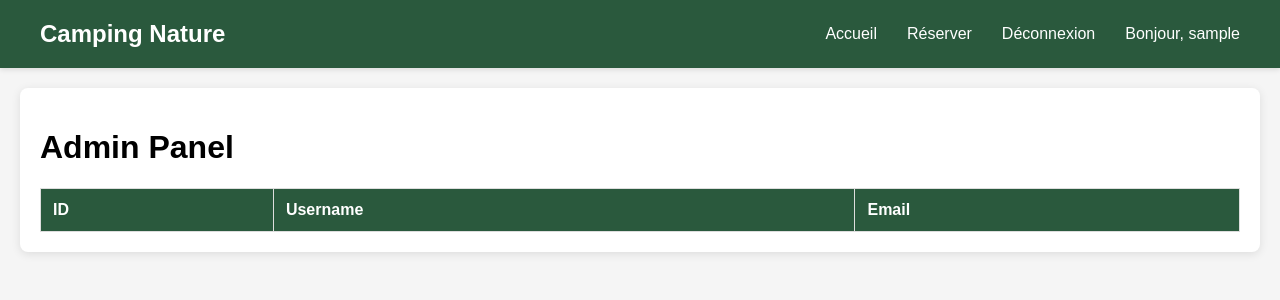
After one commit to Chams91/camping-mamagement-project, a PHP site: page /admin.php in a window 1280 px wide. The commit adds this page. Shown: the top 300 px of the page. Run offline with PHP 8.4, Linux system fonts and the light colour scheme; the visitor is signed in with stand-in values (Sample User, id 1); lists and menus that the app fills with data are empty.

Commit message:
add admin & super admin pages

```diff
--- /dev/null
+++ b/admin.php
@@ -0,0 +1,124 @@
+<?php
+session_start();
+
+// Only allow admins and super_admins
+if (!isset($_SESSION['role']) || ($_SESSION['role'] !== 'admin' && $_SESSION['role'] !== 'super_admin')) {
+    header('Location: login.php');
+    exit;
+}
+?>
+
+<!DOCTYPE html>
+<html lang="fr">
+<head>
+    <meta charset="UTF-8">
+    <title>Admin Panel</title>
+    <style>
+        /* Navigation Bar Styles */
+        header {
+            background-color: #2a593d;
+            padding: 20px 0;
+            box-shadow: 0 2px 5px rgba(0,0,0,0.1);
+        }
+
+        nav {
+            max-width: 1200px;
+            margin: 0 auto;
+            display: flex;
+            justify-content: space-between;
+            align-items: center;
+            padding: 0 20px;
+        }
+
+        .logo {
+            color: white;
+            font-weight: bold;
+            font-size: 24px;
+        }
+
+        .nav-links {
+            display: flex;
+            gap: 30px;
+        }
+
+        .nav-links a {
+            color: white;
+            text-decoration: none;
+            font-size: 16px;
+            transition: color 0.3s;
+        }
+
+        .nav-links a:hover {
+            color: #c8e6c9;
+        }
+
+        /* Page Content Styles */
+        body {
+            font-family: Arial, sans-serif;
+            margin: 0;
+            padding: 0;
+            background-color: #f5f5f5;
+        }
+
+        .container {
+            max-width: 1200px;
+            margin: 20px auto;
+            padding: 20px;
+            background: white;
+            border-radius: 8px;
+            box-shadow: 0 2px 10px rgba(0,0,0,0.1);
+        }
+
+        table {
+            border-collapse: collapse;
+            width: 100%;
+        }
+
+        th, td {
+            border: 1px solid #ddd;
+            padding: 12px;
+            text-align: left;
+        }
+
+        th {
+            background-color: #2a593d;
+            color: white;
+        }
+    </style>
+</head>
+<body>
+    <header>
+        <nav>
+            <div class="logo">Camping Nature</div>
+            <div class="nav-links">
+                <a href="home.php">Accueil</a>
+                <a href="reservation.php">Réserver</a>
+
+                <?php if ($_SESSION['role'] === 'super_admin'): ?>
+                    <a href="superadmin.php" style="background-color: #f44336; padding: 5px 10px; border-radius: 4px;">⚡ Super Admin</a>
+                <?php endif; ?>
+
+                <a href="logout.php">Déconnexion</a>
+                <span style="color:white;">Bonjour, <?= htmlspecialchars($_SESSION['username']) ?></span>
+            </div>
+        </nav>
+    </header>
+
+    <div class="container">
+        <h1>Admin Panel</h1>
+
+        <table>
+            <thead>
+                <tr>
+                    <th>ID</th>
+                    <th>Username</th>
+                    <th>Email</th>
+                </tr>
+            </thead>
+            <tbody>
+                <!-- Empty table body -->
+            </tbody>
+        </table>
+    </div>
+</body>
+</html>
--- a/home.php
+++ b/home.php
@@ -105,6 +105,12 @@ $logged_in = isLoggedIn(); // Check login status without redirect
                 <a href="home.php">Accueil</a>
                 <a href="reservation.php">Réserver</a>
                 <?php if ($logged_in): ?>
+                    <?php if (isset($_SESSION['role']) && $_SESSION['role'] === 'super_admin'): ?>
+                        <a href="superadmin.php">Espace Super Admin</a>
+                    <?php endif; ?>
+                    <?php if (isset($_SESSION['role']) && ($_SESSION['role'] === 'admin' || $_SESSION['role'] === 'super_admin')): ?>
+                        <a href="admin.php">Espace Admin</a>
+                    <?php endif; ?>
                     <a href="logout.php">Déconnexion</a>
                     <span style="color:white;">Bonjour, <?= htmlspecialchars($_SESSION['username']) ?></span>
                 <?php else: ?>
--- a/login.php
+++ b/login.php
@@ -180,7 +180,7 @@ if ($_SERVER['REQUEST_METHOD'] === 'POST') {
                     <span style="color:white;">Bonjour, <?= htmlspecialchars($_SESSION['username']) ?></span>
                 <?php else: ?>
                     <a href="login.php">Connexion</a>
-                    <a href="register.php">Connexion</a>
+                    <a href="register.php">Créer un compte</a>
                 <?php endif; ?>
             </div>
         </nav>
```
Also changed, not shown: superadmin.php (added, +119 -0 lines).
